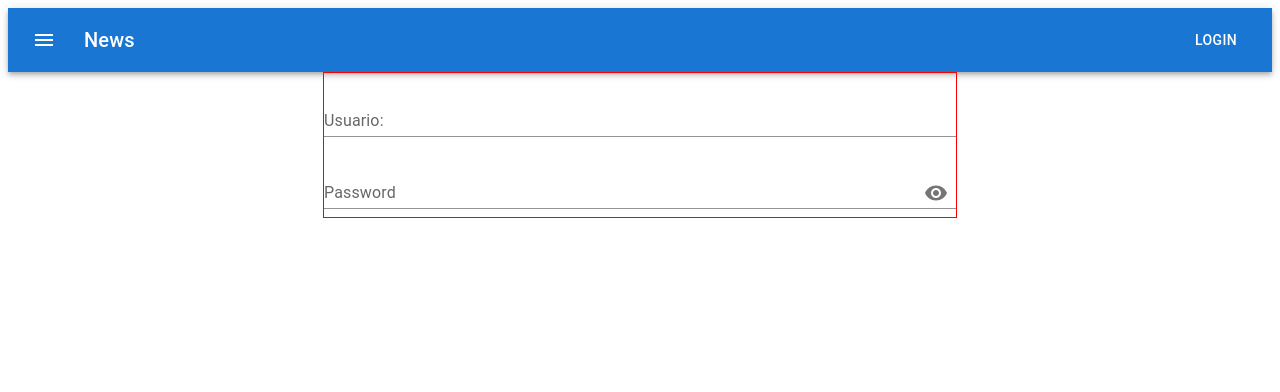
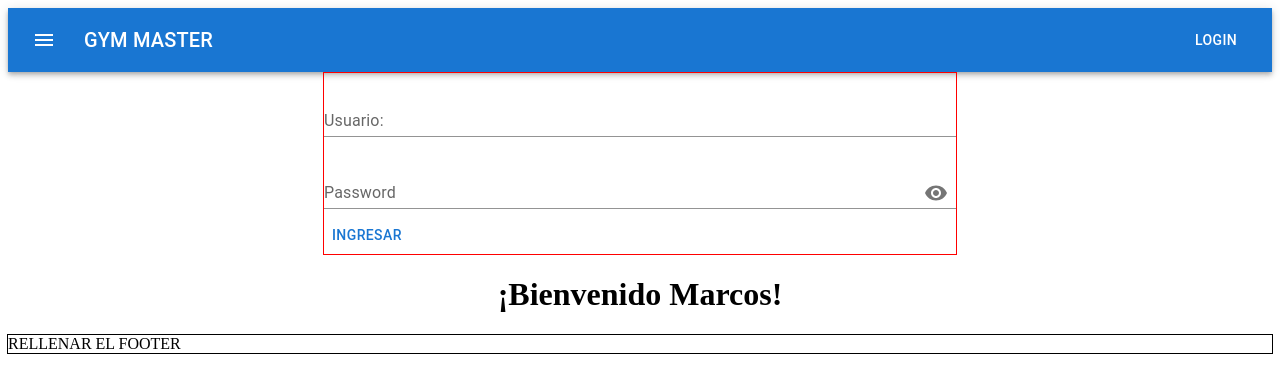
Before and after one commit to DianaErrecalde/gym, a React (Create React App) app: page / in a window 1280 px wide. Both pictures are taken after a click on the button "LOGIN". Shown: the top 392 px of the page. Built offline with nearby package versions, Linux system fonts and the light colour scheme.

Commit message:
aprendimos a cambiar valores de constantes con useState y enviar peticiones por post con fetch

```diff
--- a/src/App.js
+++ b/src/App.js
@@ -1,12 +1,21 @@
+import React, {useState} from 'react';
 import './App.css';
 import Login from './Views/login';
-import Menu from './Views/Menu';
+import Menu from './Components/Menu';
+import Footer from './Components/Footer';
+import Bienvenido from './Views/bienvenido';
 
 function App() {
+
+  const [showLogin,setShowLogin] = useState(false);//useState es un HOOK DE REACT
+
   return (
     <div style={{display:"flex", flexDirection:"column", alignItems:"center"}}>
-      <Menu/>
-      <Login/>
+      {/* ENVIAMOS CONSTANTE Y FUNCION PARA CAMBIAR EL VALOR POR PROPS*/}
+      <Menu setShowLogin={setShowLogin} showLogin={showLogin}/>
+      {showLogin && <Login/>}
+      <Bienvenido nombre={"Marcos"}/>
+      <Footer/>
     </div>
   );
 }
--- a/src/Views/Footer.js
+++ b/src/Components/Footer.jsx
@@ -1,11 +1,10 @@
 import React from 'react';
-import PropTypes from 'prop-types';
 
 
 const Footer = () => {
     return (
-        <div>
-
+        <div style={{border: "1px solid black", width: "100%"}}>
+            RELLENAR EL FOOTER
         </div>
     );
 };
--- a/src/Views/Menu.js
+++ b/src/Components/Menu.jsx
@@ -1,4 +1,4 @@
-import * as React from "react";
+import React from "react";
 import AppBar from "@mui/material/AppBar";
 import Box from "@mui/material/Box";
 import Toolbar from "@mui/material/Toolbar";
@@ -6,23 +6,8 @@ import Typography from "@mui/material/Typography";
 import Button from "@mui/material/Button";
 import IconButton from "@mui/material/IconButton";
 import MenuIcon from "@mui/icons-material/Menu";
-
-const Menu = () => {
-  const [auth, setAuth] = React.useState(true);
-  const [anchorEl, setAnchorEl] = React.useState(null);
-
-  const handleChange = (event) => {
-    setAuth(event.target.checked);
-  };
-
-  const handleMenu = (event) => {
-    setAnchorEl(event.currentTarget);
-  };
-
-  const handleClose = () => {
-    setAnchorEl(null);
-  };
-
+// MENU RECIBE CONSTANTE Y FUNCION QUE CAMBIA EL VALOR
+const Menu = ({showLogin,setShowLogin}) => {
   return (
     <Box style={{ width: "100%" }}>
       {/* <Box sx={{ flexGrow: 1 }}>*/}
@@ -38,9 +23,10 @@ const Menu = () => {
             <MenuIcon />
           </IconButton>
           <Typography variant="h6" component="div" sx={{ flexGrow: 1 }}>
-            News
+            GYM MASTER
           </Typography>
-          <Button color="inherit">Login</Button>
+          {/* CUANDO PRESIONAMOS EL BOTON CAMBIAMOS EL MOSTRAR CON LAS PROPS RECIBIDAS*/}
+          <Button color="inherit" onClick={() => setShowLogin(!showLogin)}>Login</Button>
         </Toolbar>
       </AppBar>
     </Box>
--- /dev/null
+++ b/src/Views/bienvenido.jsx
@@ -0,0 +1,11 @@
+import React from 'react';
+
+const bienvenido = ({nombre}) => {
+    return (
+        <div>
+            <h1>¡Bienvenido {nombre}!</h1>
+        </div>
+    );
+};
+
+export default bienvenido;
--- a/src/Views/login.js
+++ /dev/null
@@ -1,55 +0,0 @@
-import React,{useState}from 'react';
-import { TextField,InputLabel,Input,InputAdornment,IconButton,FormControl} from '@mui/material';
-import Visibility from '@mui/icons-material/Visibility';
-import VisibilityOff from '@mui/icons-material/VisibilityOff';
-
-const Login = () => {
-    const [showPassword, setShowPassword] = useState(false);
-
-    const handleClickShowPassword = () => setShowPassword((show) => !show);
-
-    const handleMouseDownPassword = (event) => {
-      event.preventDefault();
-    };
-
-    const handleMouseUpPassword = (event) => {
-      event.preventDefault();
-    };
-
-    return (
-        <div style={{width:"50%", border:"1px solid red"}}>
-        <FormControl variant="standard" fullWidth margin="normal">
-          <TextField
-            id="usuario"
-            label="Usuario:"
-            variant="standard"
-            fullWidth
-          />
-        </FormControl>
-        <FormControl variant="standard" fullWidth margin="normal">
-          <InputLabel htmlFor="standard-adornment-password">Password</InputLabel>
-          <Input
-            id="standard-adornment-password"
-            type={showPassword ? "text" : "password"}
-            endAdornment={
-              <InputAdornment position="end">
-                <IconButton
-                  aria-label={
-                    showPassword ? "esconder contraseña" : "mostrar contraseña"
-                  }
-                  onClick={handleClickShowPassword}
-                  onMouseDown={handleMouseDownPassword}
-                  onMouseUp={handleMouseUpPassword}
-                >
-                  {showPassword ? <VisibilityOff /> : <Visibility />}
-                </IconButton>
-              </InputAdornment>
-            }
-          />
-        </FormControl>
-      </div>
-
-    );
-};
-
-export default Login;
--- /dev/null
+++ b/src/Views/login.jsx
@@ -0,0 +1,92 @@
+import React, { useState } from 'react';
+import { TextField, InputLabel, Input, InputAdornment, IconButton, FormControl, Button } from '@mui/material';
+import Visibility from '@mui/icons-material/Visibility';
+import VisibilityOff from '@mui/icons-material/VisibilityOff';
+
+const Login = () => {
+  //informacion del formulario
+  const [formulario, setFormulario] = useState({
+    user:"",
+    password:""
+  });
+
+  const [showPassword, setShowPassword] = useState(false);
+
+  const handleClickShowPassword = () => setShowPassword((show) => !show);
+
+  const handleMouseDownPassword = (event) => {
+    event.preventDefault();
+  };
+
+  const handleMouseUpPassword = (event) => {
+    event.preventDefault();
+  };
+
+  const cambiarFormulario = (e) => {
+    e.preventDefault();
+    console.log(formulario);
+    setFormulario((prev) => {
+      return {
+        ...prev,
+        [e.target.name]: e.target.value
+      }
+    });
+  }
+
+  // nos hace el login
+  const ingresar = async () => {
+    const rawResponse = await fetch('http://localhost:8080/login', {
+      method: 'POST',
+      headers: {
+        'Accept': 'application/json',
+        'Content-Type': 'application/json'
+      },
+      body: JSON.stringify(formulario)
+    });
+    const contenido = await rawResponse.json();
+    console.log(contenido);
+  };
+
+  return (
+    <div style={{ width: "50%", border: "1px solid red" }}>
+
+      <FormControl variant="standard" fullWidth margin="normal">
+        <TextField
+          name="user"
+          label="Usuario:"
+          variant="standard"
+          onChange={(event) => cambiarFormulario(event)}
+          fullWidth
+        />
+      </FormControl>
+      <FormControl variant="standard" fullWidth margin="normal">
+        <InputLabel htmlFor="standard-adornment-password">Password</InputLabel>
+        <Input
+          type={showPassword ? "text" : "password"}
+          name="password"
+          onChange={(event) => cambiarFormulario(event)}
+          endAdornment={
+            <InputAdornment position="end">
+              <IconButton
+                aria-label={
+                  showPassword ? "esconder contraseña" : "mostrar contraseña"
+                }
+                onClick={handleClickShowPassword}
+                onMouseDown={handleMouseDownPassword}
+                onMouseUp={handleMouseUpPassword}
+              >
+                {showPassword ? <VisibilityOff /> : <Visibility />}
+              </IconButton>
+            </InputAdornment>
+          }
+        />
+      </FormControl>
+      <FormControl>
+        <Button onClick={() => ingresar()}>INGRESAR</Button>
+      </FormControl>
+    </div>
+
+  );
+};
+
+export default Login;
```
